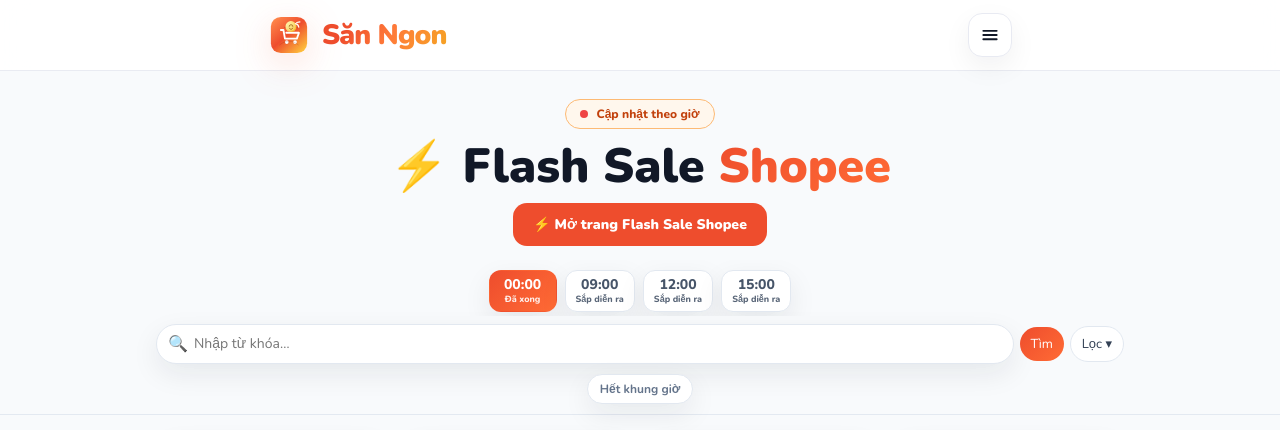
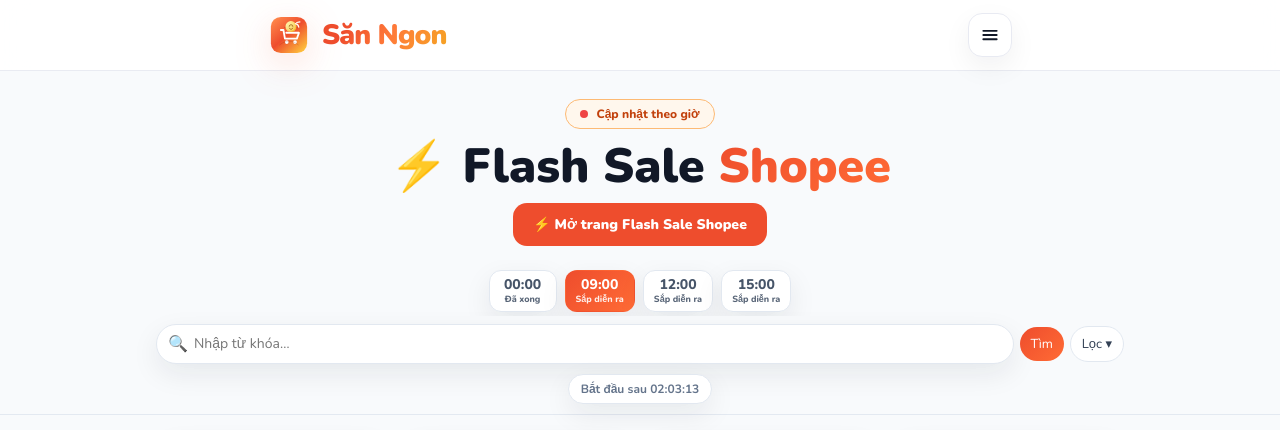
Before and after one commit to Cuongqtx11/shopee, a website: page flashsale/index.html in a window 1280 px wide. Shown: the top 430 px of the page. Drawn offline with nearby package versions, Linux system fonts and the light colour scheme; no server answers.

Commit message:
Restore next-slot preference after flashsale ends

```diff
--- a/flashsale/index.html
+++ b/flashsale/index.html
@@ -460,10 +460,8 @@
   const now = Math.floor(Date.now() / 1000);
   const live = state.promotions.find(p => now >= p.start_time && now < p.end_time);
   if (live) return live.promotionid;
-  const latestStarted = [...state.promotions].filter(p => now >= p.start_time).slice(-1)[0];
-  if (latestStarted) return latestStarted.promotionid;
   const next = state.promotions.find(p => now < p.start_time);
-  return next ? next.promotionid : state.promotions[0]?.promotionid || null;
+  return next ? next.promotionid : null;
 }
 function updateCountdown() {
   const promo = state.promotions.find(p => p.promotionid == state.currentPid);
```
